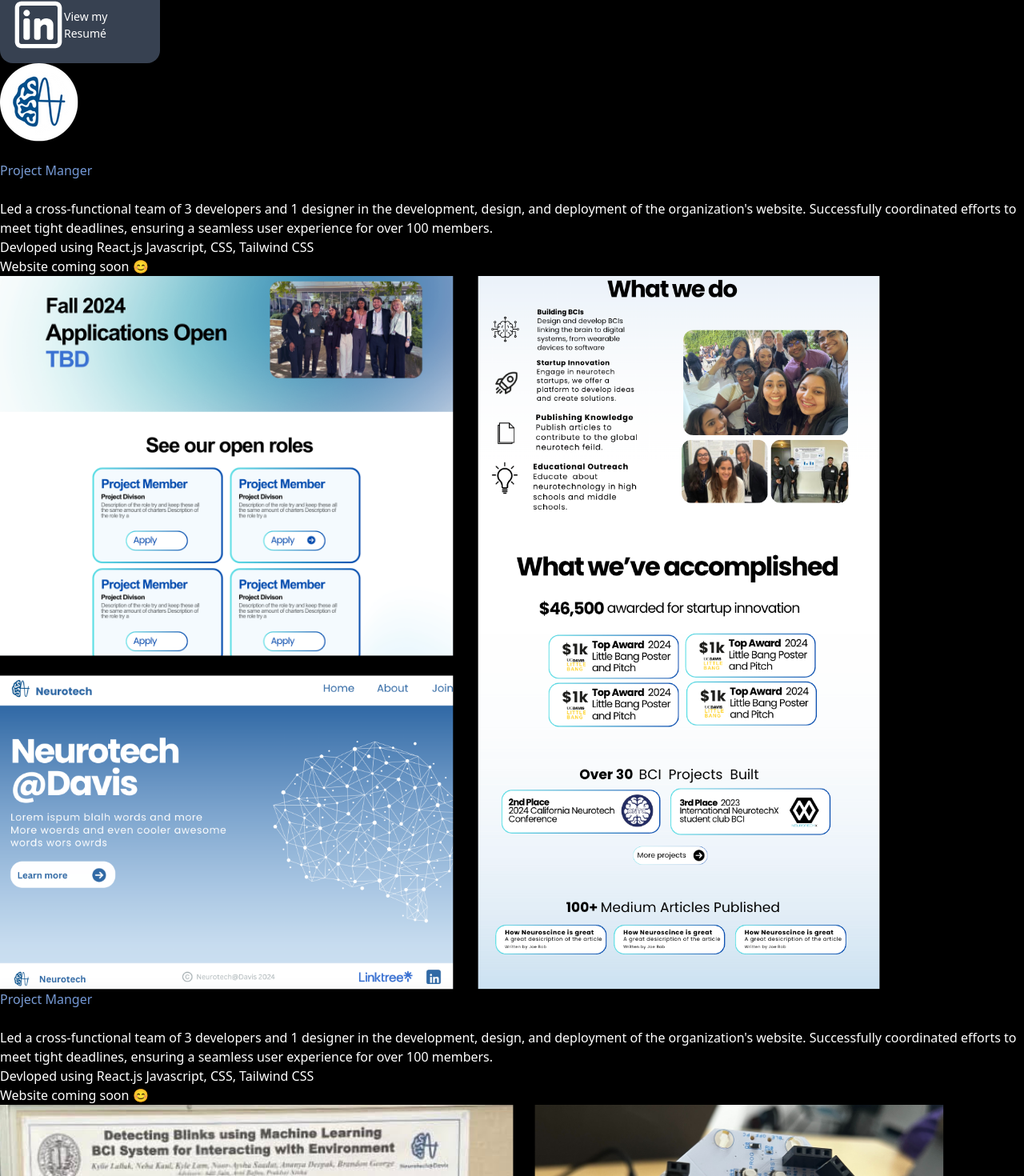
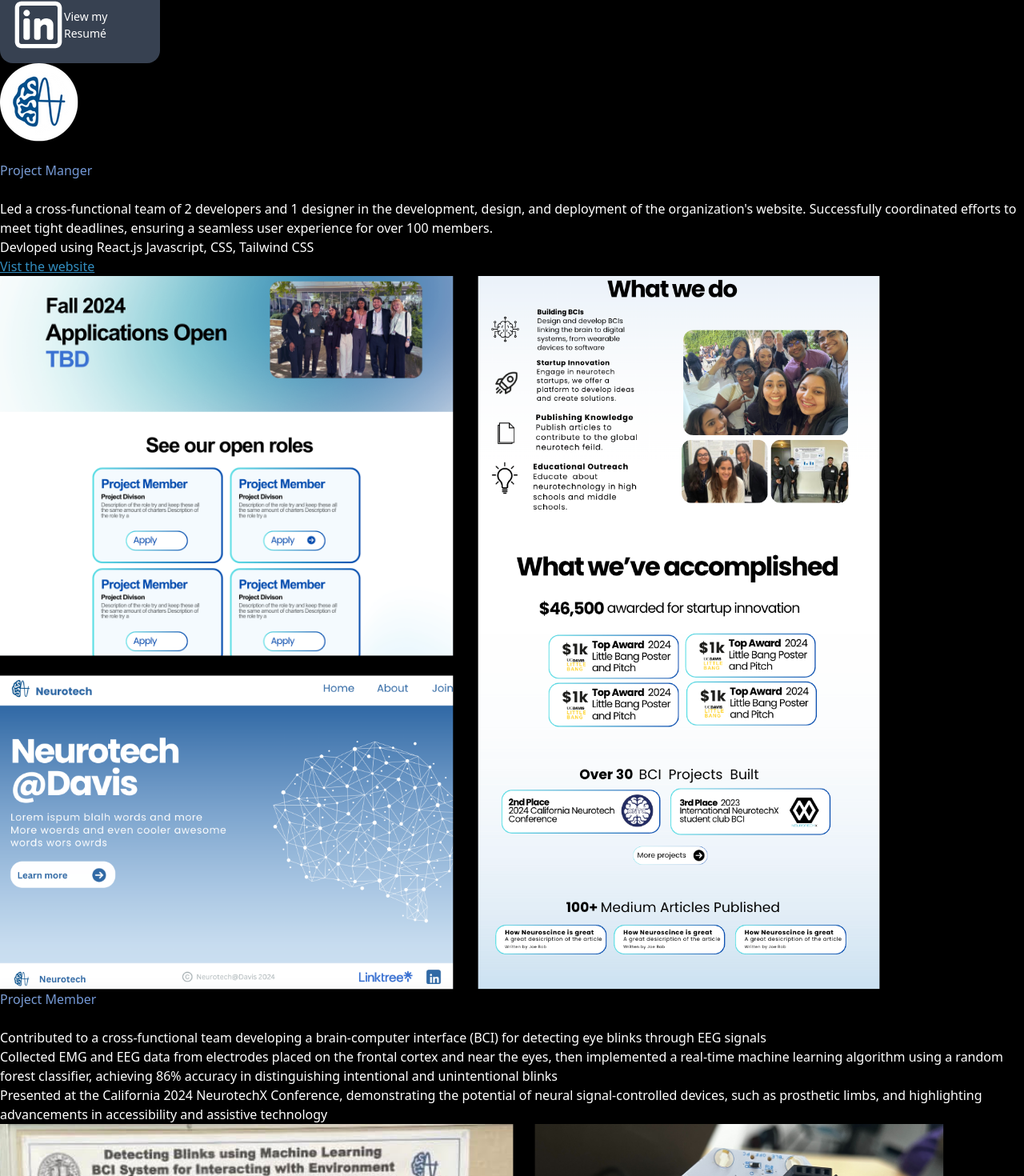
Before and after one commit to Kylie-Lallak/personal-website-fall2024, a React (Vite) app: page / in a window 1280 px wide. Shown: the part 2499-3969 px from the top of the page at 80% size. Built offline with nearby package versions, Linux system fonts and the light colour scheme.

Commit message:
added experince section deatails

```diff
--- a/src/components/Experience.jsx
+++ b/src/components/Experience.jsx
@@ -40,9 +40,9 @@
                         <div className='flex items-center justify-between mt-4'> <h2 className='font-bold gradient-text-blue text-xl' >Project Manger</h2> <h3 className='text-gray-600'> June 2024 - Present</h3> </div>
 
                         <ul className='ex-ul ml-10'>
-                            <li>Led a cross-functional team of 3 developers and 1 designer in the development, design, and deployment of the organization's website. Successfully coordinated efforts to meet tight deadlines, ensuring a seamless user experience for over 100 members.</li>
+                            <li>Led a cross-functional team of 2 developers and 1 designer in the development, design, and deployment of the organization's website. Successfully coordinated efforts to meet tight deadlines, ensuring a seamless user experience for over 100 members.</li>
                             <li>Devloped using React.js Javascript, CSS, Tailwind CSS</li>
-                            <li>Website coming soon 😊</li>
+                            <a href='https://neurotechdavis.com' target='_blank'>  <li className='web-link'>Vist the website</li> </a>
                         </ul>
 
 
@@ -51,7 +51,7 @@
 
                     </div>
 
-                    <img src={Neuroweb} className='md:w-[35%] md:ml-14 ' />
+                    <img src={Neuroweb} className='md:w-[35%] md:ml-14 md:h-[50%] ' />
 
 
 
@@ -62,12 +62,12 @@
                     <div className='md:w-[50%]'>
 
 
-                        <div className='flex items-center justify-between mt-4'> <h2 className='font-bold gradient-text-blue text-xl' >Project Manger</h2> <h3 className='text-gray-600'> June 2024 - Present</h3> </div>
+                        <div className='flex items-center justify-between mt-4'> <h2 className='font-bold gradient-text-blue text-xl' >Project Member</h2> <h3 className='text-gray-600'> Oct 2023 - June 2024</h3> </div>
 
                         <ul className='ex-ul ml-10'>
-                            <li>Led a cross-functional team of 3 developers and 1 designer in the development, design, and deployment of the organization's website. Successfully coordinated efforts to meet tight deadlines, ensuring a seamless user experience for over 100 members.</li>
-                            <li>Devloped using React.js Javascript, CSS, Tailwind CSS</li>
-                            <li>Website coming soon 😊</li>
+                            <li>Contributed to a cross-functional team developing a brain-computer interface (BCI) for detecting eye blinks through EEG signals</li>
+                            <li>Collected EMG and EEG data from electrodes placed on the frontal cortex and near the eyes, then implemented a real-time machine learning algorithm using a random forest classifier, achieving 86% accuracy in distinguishing intentional and unintentional blinks</li>
+                            <li>Presented at the California 2024 NeurotechX Conference, demonstrating the potential of neural signal-controlled devices, such as prosthetic limbs, and highlighting advancements in accessibility and assistive technology</li>
                         </ul>
 
 
@@ -80,8 +80,9 @@
                 </div>
             </div>
 
+            <div className=" ml-16 mr-16 mt-28 h-px bg-gray-700 my-4 sm:ml-24 sm:mr-24"></div>
 
-            <div id='neuro-ex'>
+            <div id='d3c-ex'>
                 <div className=' flex flex-col items-center mx-auto gap-10 w-[80%]  md:flex-row '>
 
                     <div className='md:w-[50%]'>
@@ -91,12 +92,13 @@
                             <h1 className='text-white text-4xl font-bold '>SafeHer</h1>
 
                         </div>
-                        <div className='flex items-center justify-between mt-4'> <h2 className='font-bold gradient-text-blue text-xl' >Project Manger</h2> <h3 className='text-gray-600'> June 2024 - Present</h3> </div>
+                        <div className='flex items-center justify-between mt-4'> <h2 className='font-bold gradient-text-blue text-xl' >Project Manger</h2> <h3 className='text-gray-600'> April 2024 - Present</h3> </div>
 
                         <ul className='ex-ul ml-10'>
-                            <li>Led a cross-functional team of 3 developers and 1 designer in the development, design, and deployment of the organization's website. Successfully coordinated efforts to meet tight deadlines, ensuring a seamless user experience for over 100 members.</li>
-                            <li>Devloped using React.js Javascript, CSS, Tailwind CSS</li>
-                            <li>Website coming soon 😊</li>
+                            <li>Contributed to a Website called SafeHer, focused on promoting educational resources and spreading awareness about women's issues, making key information and resources more accessible</li>
+                            <li>Worked on developing the resource and data visualization components of the website using React, HTML, CSS, and JavaScript</li>
+                            <li>Collaborated effectively with a cross-functional team of 5 developers and 2 designers, contributing to the development of key features and ensuring cohesive design and functionality throughout the project</li>
+                            <li>Website currently under maintance ⚒️</li>
                         </ul>
 
 
--- a/src/styles/Experience.css
+++ b/src/styles/Experience.css
@@ -4,7 +4,7 @@
 }
 
 .gradient-text {
-    background: linear-gradient(90deg, #ffffff, #2f18e4);
+    background: linear-gradient(90deg, #c1d5e4, #604fe5);
     /* Define your gradient */
     -webkit-background-clip: text;
     /* Clips the background to the text */
@@ -51,3 +51,14 @@
     text-fill-color: transparent;
     /* Fallback in case -webkit-text-fill-color doesn't work */
 }
+
+.web-link {
+    color: rgb(50, 141, 191);
+
+    text-decoration: underline;
+
+}
+
+.web-link:hover {
+    color: #7090d9
+}
```
